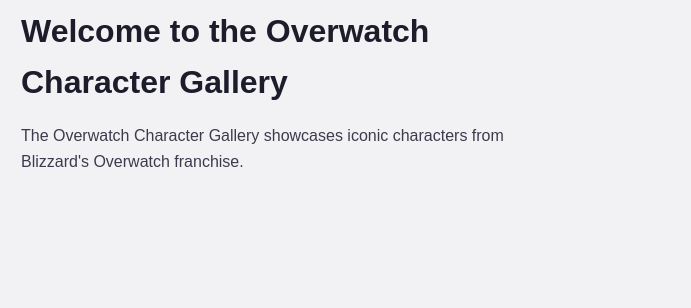
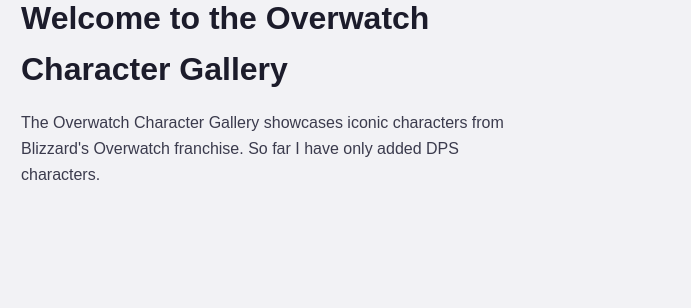
Before and after one commit to jordan-arch97/csc340-assignment2, a plain HTML site: page about.html in a window 1280 px wide. Shown: the part 155-463 px from the top of the page, 589-1280 px from the left. Drawn offline with Linux system fonts and the light colour scheme.

Commit message:
added to about

```diff
--- a/about.html
+++ b/about.html
@@ -25,7 +25,7 @@
       <img src="https://i.ytimg.com/vi/GKXS_YA9s7E/sddefault.jpg" alt="Overwatch heroes">
       <div class="about-text">
         <h1>Welcome to the Overwatch Character Gallery</h1>
-        <p>The Overwatch Character Gallery showcases iconic characters from Blizzard's Overwatch franchise.</p>
+        <p>The Overwatch Character Gallery showcases iconic characters from Blizzard's Overwatch franchise. So far I have only added DPS characters.</p>
       </div>
     </div>
 
```
